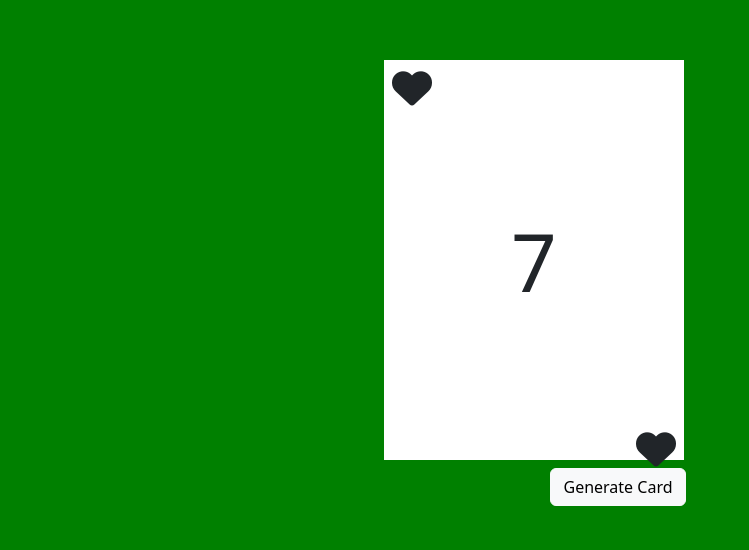
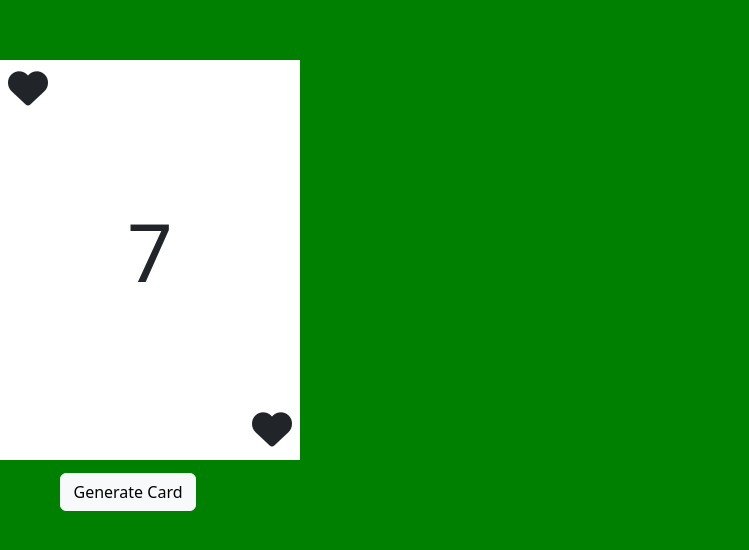
Before and after one commit to The-Nick-J/CardGenerator, a website: page index.html in a window 1280 px wide. Shown: the part 132-682 px from the top of the page, without its empty margins (0-749 px from the left). Drawn offline with nearby package versions, Linux system fonts and the light colour scheme.

Commit message:
somechanges

```diff
--- a/index.html
+++ b/index.html
@@ -8,7 +8,7 @@
      <link rel="stylesheet" href="styles.css">
     </head>
   <body>
-    <div class="bigContainer">
+    <div class="containerMain">
       <div class="row">
       <div class="col-12">
         <i class=" icon fa-solid fa-heart fs-1 ms-2 mt-2"></i>
@@ -23,13 +23,14 @@
   </div>
     <div class="row">
       <div class="col-12 text-end">
-        <i class=" icon fa-solid fa-heart fs-1 me-2 mb-1"></i>
+        <i class=" icon fa-solid fa-heart fs-1 me-2 mb-3"></i>
       </div>
     </div>
-    </div>
+
     <div class="d-flex justify-content-center mt-2 me-5 ms-1">
     <button type="button" id='generateButton' class="btn btn-light">Generate Card</button>
   </div>
+</div>
     <script src="app.js"></script>
     <script src="https://kit.fontawesome.com/32f3590cd8.js" crossorigin="anonymous"></script>
     <script src="https://cdn.jsdelivr.net/npm/bootstrap@5.3.2/dist/js/bootstrap.bundle.min.js" integrity="sha384-C6RzsynM9kWDrMNeT87bh95OGNyZPhcTNXj1NW7RuBCsyN/o0jlpcV8Qyq46cDfL" crossorigin="anonymous"></script>
--- a/styles.css
+++ b/styles.css
@@ -2,9 +2,9 @@ body {
   background-color: green;
 }
 
-.bigContainer {
+.containerMain {
   margin-top: 15%;
-  margin-left: 30%;
+  margin-left: 0%;
   width: 300px;
   height: 400px;
   background-color: white;
@@ -12,7 +12,7 @@ body {
 
 .container {
   width: 200px;
-  height: 320px;
+  height: 300px;
 }
 
 #numero {
```
